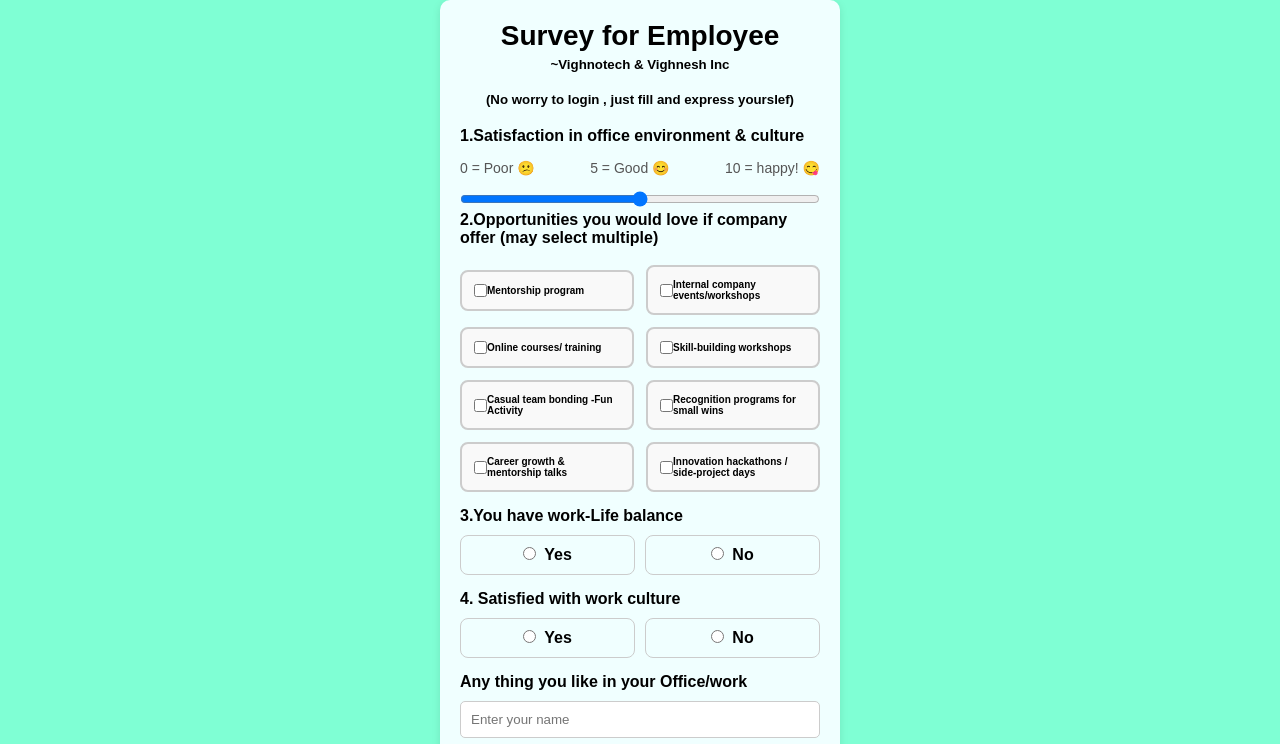
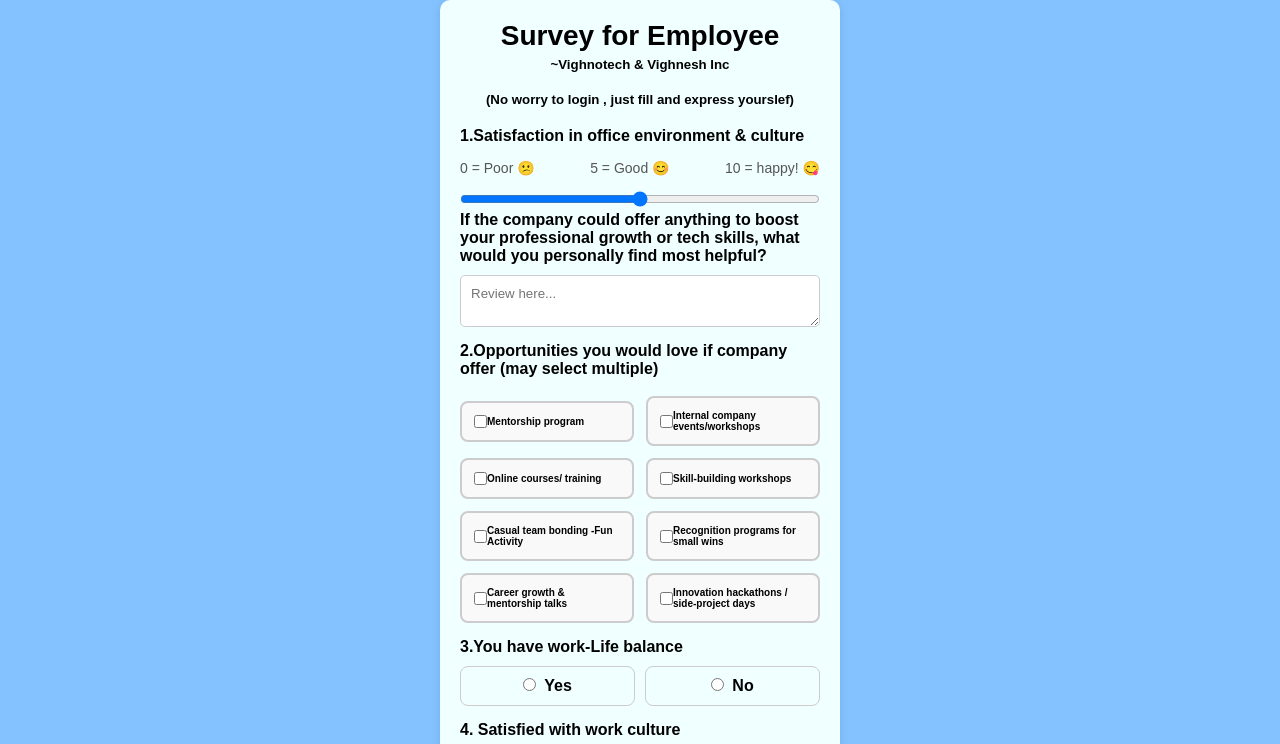
Before and after one commit to gharshit2502/feedback, a plain HTML site: page index.html in a window 1280 px wide. Shown: the top 744 px of the page. Drawn offline with Linux system fonts and the light colour scheme.

Commit message:
4rd draft

```diff
--- a/index.html
+++ b/index.html
@@ -47,7 +47,14 @@
       </div> -->
 
 
-
+   <div class="form-outer">
+        <label>If the company could offer anything to boost your professional growth or tech skills, what would you personally find most helpful?</label>
+        <textarea
+          name="description"
+          rows="2"
+          placeholder="Review here..."
+        ></textarea>
+      </div>
 
       <div class="form-outer">
         <label>2.Opportunities you would love if company offer (may select multiple) </label>
--- a/script.js
+++ b/script.js
@@ -1,9 +1,9 @@
-const url = "https://script.google.com/macros/s/AKfycbx8YXFH7crHLncbJf7wnC-eAKsWzFoEhcs6V759srnM6LM05Wm0x8Js-Z5WTECnY8S7EA/exec";
+const url = "https://script.google.com/macros/s/AKfycbxaomcqsbjAXuG9H3RDsgPlSq8np3xu4FH8vXR1LrG3cWi2A_936eXKOU5uT_yLAWkKkQ/exec";
 const form = document.querySelector("#form");
 const submitBtn = document.getElementById("submitBtn");
 const loader = document.getElementById("loader");
 
-// Slider live-update logic
+// Slider live-update logic >
 const ratingInput     = document.getElementById("rating");
 const ratingValueSpan = document.getElementById("ratingValue");
 const ratingTextDiv   = document.getElementById("ratingText");
--- a/style.css
+++ b/style.css
@@ -8,7 +8,7 @@
 
 /* Body Styling */
 body {
-  background-color: aquamarine;
+  background-color: rgb(132, 193, 255);
   min-height: 100vh;
   padding-bottom: 60px; /* space for fixed footer */
   display: flex;
```
